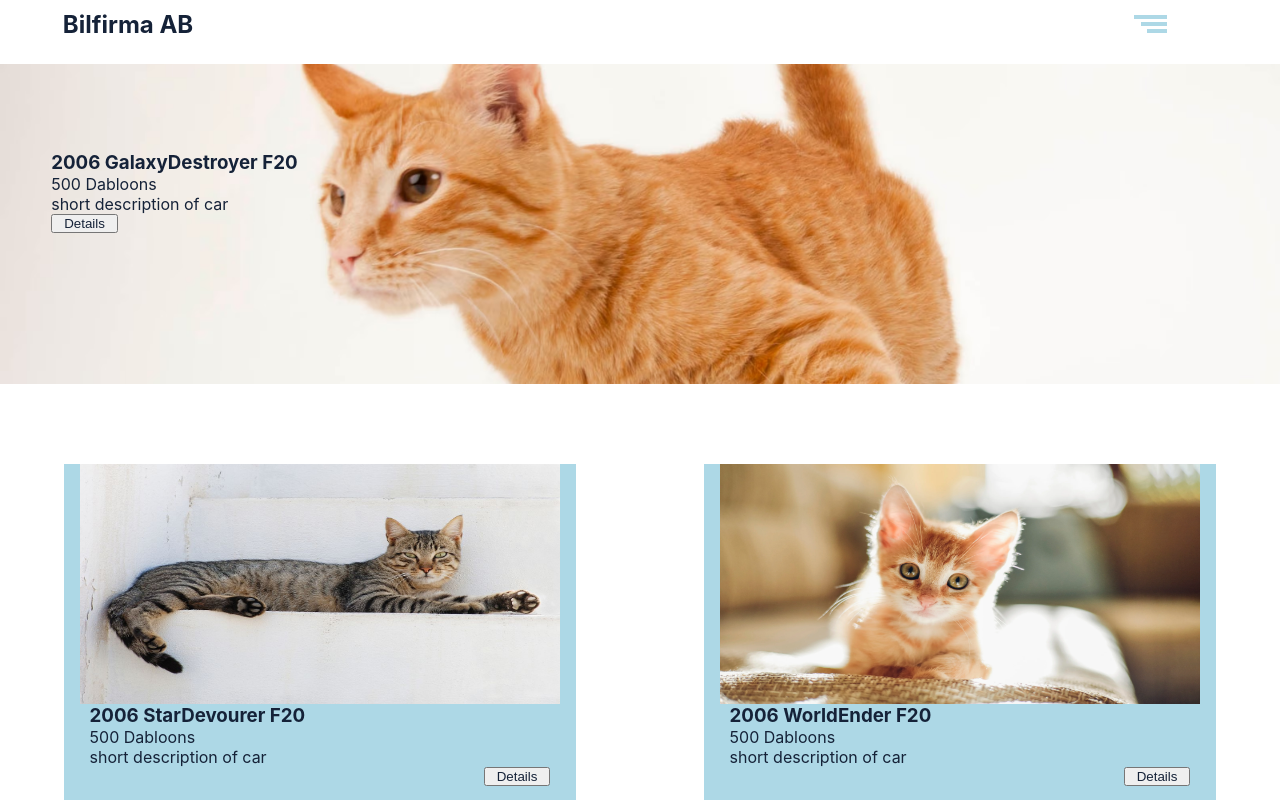
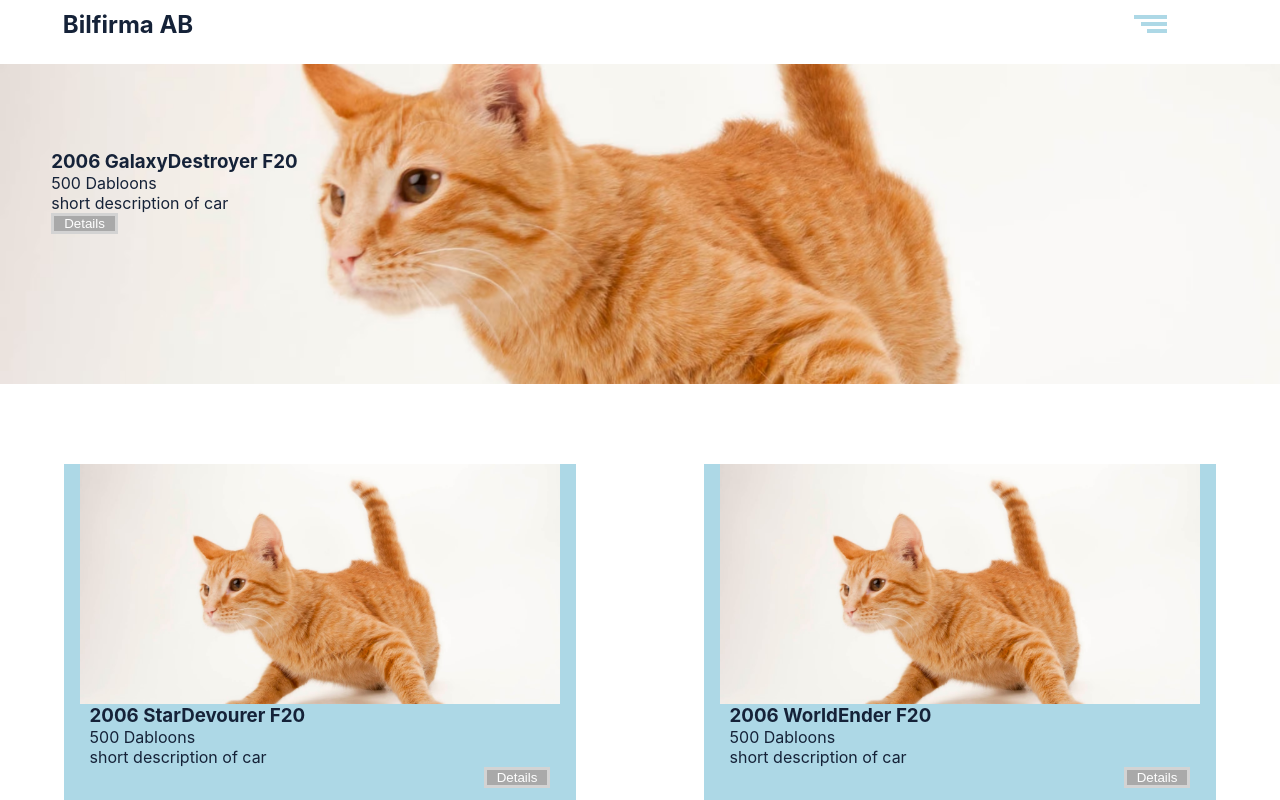
Before and after one commit to zushiiz/car-dealership-webshop, a React (Create React App) app: page / in a window 1280 px wide. Shown: the top 800 px of the page. Built offline with nearby package versions, Linux system fonts and the light colour scheme.

Commit message:
Fixing so I can use picture

```diff
--- a/src/App.css
+++ b/src/App.css
@@ -1,7 +1,8 @@
 :root{
   --secondary-col:lightgray;
   --primary-col:lightblue;
-  --complementary-col:white;
+  --light-comp-col:white;
+  --dark-comp-col:darkgray;
   --dark-accent:#aecce4;
   --text-col:#152238;
 }
@@ -14,6 +15,14 @@
   color: var(--text-col);
 }
 
+img{
+  width: 100%;
+}
+
+picture{
+  overflow: hidden;
+}
+
 nav{
   display: grid;
   grid-template-columns: 80% 20%;
@@ -24,7 +33,7 @@ nav{
 }
 
 footer{
-  background-color: var(--primary-col);
+  background-color: var(--secondary-col);
   display: flex;
   flex-direction: row;
   justify-content: space-evenly;
@@ -92,12 +101,12 @@ transition: 0.4s;
 
 .hamburger-menu.is-active{
   right: 0;
-  background-color: var(--complementary-col);
+  background-color: var(--light-comp-col);
 }
+
 
 /* hamburger */
 
-/* page structures */
 .page-structure{
   display: flex;
   flex-direction: column;
@@ -110,7 +119,11 @@ main{
   min-height: 100vh;
 }
 
-/* public properties */
+button{
+  border:solid var(--secondary-col);
+  background-color: var(--dark-comp-col);
+  color: white;
+}
 
 .public-content{
   display: flex;
@@ -172,10 +185,6 @@ main{
   margin: 1em 0.7em;
 }
 
-.staff-img{
-  width: 50%;
-}
-
 /* staff container */
 
 /* about container */
@@ -188,9 +197,9 @@ main{
   margin: 1em 1em;
 }
 
-.company-img{
+/* .company-img{
   width: 90%;
-}
+} */
 
 /* Popup */
 
@@ -199,7 +208,7 @@ main{
   height: 100vh;
   background-color: rgb(128, 128, 128, 0.4);
   position:fixed;
-  z-index: 1;
+  z-index: 5;
   display: flex;
   justify-content: center;
   align-items: center;
@@ -210,10 +219,18 @@ main{
   background-color: var(--primary-col);
   display: grid;
   grid-template-columns: 1fr 1fr;
-  grid-template-rows: 40% 5% 40% 15%;
+  grid-template-rows: auto auto auto auto;
   width: 95%;
   min-height: 65vh;
   max-width: 60em;
+  z-index: 6;
+}
+
+h4{
+  background-color: var(--secondary-col);
+  width: 50%;
+  text-align: center;
+  margin: auto;
 }
 
 .popup-style h4{
@@ -222,8 +239,6 @@ main{
 }
 
 .popup-style img{
-  width: 100%;
-  height: 100%;
   grid-column: 1 / 3;
 }
 
@@ -246,14 +261,14 @@ main{
   padding: 0 5%;
 }
 
-@media only screen and (min-width: 769px) {
+@media only screen and (min-width: 600px) {
   .container-special{
     margin: 1em 0;
     grid-column: 1 / 3;
     overflow: hidden;
     height: 40vh;
   }
-  .container-special img{
+  .container-special picture{
     display: none;
   }
   .container-special .public-content{
@@ -263,7 +278,7 @@ main{
     background-color: transparent;
   }
 
-  .public-content img{
+  .public-content picture{
     width:100%;
     max-width: 30em;
     max-height: 15em;
@@ -301,7 +316,7 @@ main{
 
   nav{
     display: grid;
-    grid-template-columns: 1fr 3fr 1fr;
+    grid-template-columns: 1fr 2fr 1fr;
   }
 
   .hamburger-container{
@@ -321,4 +336,16 @@ main{
     width: 100%;
   }
 
+  .popup-style{
+    min-height: 1px;
+    height: 40em;
+    max-width: 40em;
+  }
+
 }
+
+@media only screen and (min-width: 769px){
+  nav{
+    grid-template-columns: 1fr 3fr 1fr;
+  }
+}
--- a/src/components/AboutContainer.js
+++ b/src/components/AboutContainer.js
@@ -6,9 +6,9 @@ export default function AboutContainer(){
       <div className="public-content">
 
         <h2>About our Company</h2>
-
-        <img src="company-building.jpg" alt="company" className="company-img"></img>
-
+        <picture>
+          <img src="company-building.jpg" alt="company" className="company-img"/>
+        </picture>
         <section className="text-contents">
           <p>Lorem ipsum odor amet, consectetuer adipiscing elit. Urna vulputate odio platea vitae quis ac imperdiet. Risus porta mattis nulla blandit pharetra habitasse euismod morbi aliquet? Sollicitudin volutpat felis justo ligula congue pretium. Potenti vehicula rhoncus mauris eros hendrerit. Finibus mattis varius sit ad integer nostra lobortis accumsan. Lobortis eu vitae consectetur; condimentum suscipit at. Taciti maecenas libero dapibus accumsan, netus facilisis. Potenti iaculis lobortis, dis pulvinar vehicula dolor mattis sagittis.</p>
         </section>
--- a/src/components/CarContainer.js
+++ b/src/components/CarContainer.js
@@ -1,9 +1,17 @@
 const displayed_cars = [
   {title:"GalaxyDestroyer", model:"F20", year:"2006", value:500, info:"short description of car", image:"placeholder.jpg", id:1},
-  {title:"StarDevourer", model:"F20", year:"2006", value:500, info:"short description of car", image:"placeholder2.jpg", id:2},
-  {title:"WorldEnder", model:"F20", year:"2006", value:500, info:"short description of car", image:"placeholder3.jpg", id:3},
-  {title:"AsteroidDemolisher", model:"F20", year:"2006", value:500, info:"short description of car", image:"placeholder4.jpg", id:4},
+  {title:"StarDevourer", model:"F20", year:"2006", value:500, info:"short description of car", image:"placeholder.jpg", id:2},
+  {title:"WorldEnder", model:"F20", year:"2006", value:500, info:"short description of car", image:"placeholder.jpg", id:3},
+  {title:"AsteroidDemolisher", model:"F20", year:"2006", value:500, info:"short description of car", image:"placeholder.jpg", id:4},
   {title:"Glorp", model:"F20", year:"2006", value:500, info:"Glorp", image:"glorp.jpg", id:5}
+]
+
+const car_images = [
+  {id:1, image:"placeholder.jpg", sImg:"placeholderSmall.jpg", bImg:"placeholderBig.jpg"},
+  {id:2, image:"placeholder.jpg", sImg:"placeholderSmall.jpg", bImg:"placeholderBig.jpg"},
+  {id:3, image:"placeholder.jpg", sImg:"placeholderSmall.jpg", bImg:"placeholderBig.jpg"},
+  {id:4, image:"placeholder.jpg", sImg:"placeholderSmall.jpg", bImg:"placeholderBig.jpg"},
+  {id:5, image:"placeholder.jpg", sImg:"placeholderSmall.jpg", bImg:"placeholderBig.jpg"}
 ]
 
 const car_details = [
@@ -17,13 +25,14 @@ const car_details = [
 export default function CarContainer(){
   const carInfo = displayed_cars.map((item, index) => {
     const isSpecial = (index % 3 === 0);
+    const carImg = car_images[item.id-1];
 
-    console.log(item.image);
+    console.log(car_images[item.id]);
 
     return (
     <div className={`container${isSpecial ? "-special" : ""}`}
     style={{
-      backgroundImage: isSpecial ? `url(${item.image})` : "none",
+      backgroundImage: isSpecial ? `url(${carImg.image})` : "none",
       backgroundSize: "cover",
       backgroundPosition: "center",
     }}
@@ -31,14 +40,17 @@ export default function CarContainer(){
     >
       <section className="public-content">
 
-        <img src={item.image} alt="this is car" className="car-image"></img>
+        <picture className="car-image">
+          <source media="(min-width:600px)" srcSet={carImg.image} />
+          <img src={carImg.sImg} alt="this is car" />
+        </picture>
 
         <section className="text-contents">
           <h3 className="car-name">{item.year} {item.title} {item.model}</h3>
           <span>{item.value} Dabloons</span>
           <p className="car-info">{item.info}</p>
           <div className="details-button">
-            <button onClick={() => Popup(displayed_cars, car_details, item.id)}>
+            <button onClick={() => Popup(displayed_cars, car_details, car_images, item.id)}>
               Details
             </button>
           </div>
@@ -48,8 +60,6 @@ export default function CarContainer(){
     );
   });
 
-
-
   return(
     <div className="car-container">
       {carInfo}
@@ -57,10 +67,11 @@ export default function CarContainer(){
   )
 }
 
-function Popup(list, list2, id){
+function Popup(list, list2, list3, id){
   const screen = document.body;
   const detailsList = list[id-1];
   const detailsList2 = list2[id-1];
+  const imgList = list3[id-1];
 
   const popup = document.createElement("div");
   popup.id = "popup";
@@ -73,13 +84,8 @@ function Popup(list, list2, id){
   popupBox.classList.add("popup-style");
 
   const img = document.createElement("img");
-  img.src = detailsList.image;
+  img.src = imgList.image;
   popupBox.appendChild(img);
-
-  // const left = document.createElement("section");
-  // popupBox.appendChild(left);
-  // const right = document.createElement("section");
-  // popupBox.appendChild(right);
 
   const buttonContainer = document.createElement("div");
   buttonContainer.classList.add("button-container");
```
Also changed, not shown: public/glorp.jpg (deleted).
